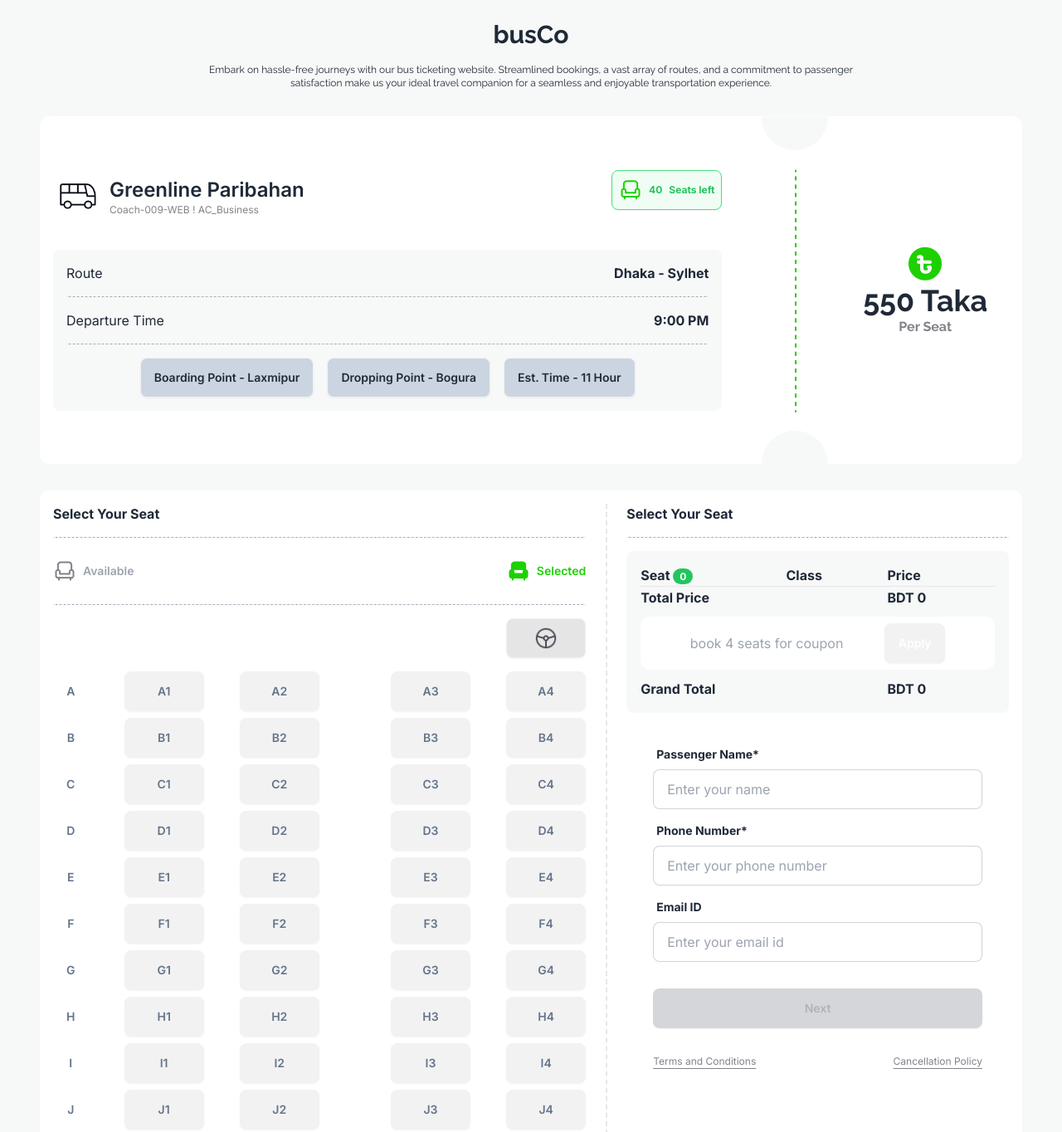
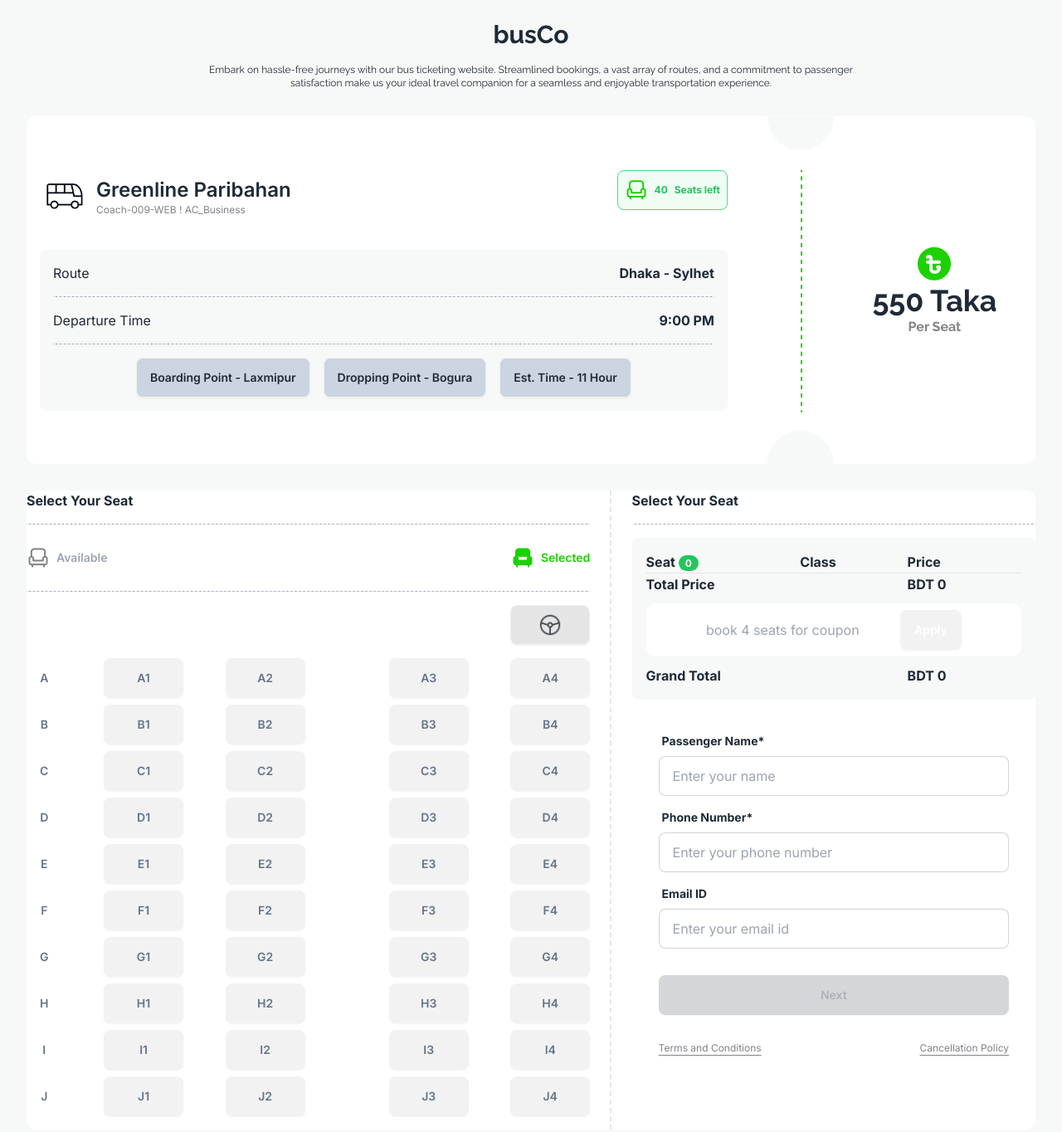
Before and after one commit to mdadnanshafiq/busco, a plain HTML site: page index.html in a window 1280 px wide. Shown: the part 1120-2484 px from the top of the page at 83% size. Drawn offline with nearby package versions, Linux system fonts and the light colour scheme; files whose address does not match are found by name.

Commit message:
mobile fix

```diff
--- a/index.html
+++ b/index.html
@@ -164,7 +164,7 @@
                 class="btn  text-green-500 bg-green-50 border-green-400 active:border-green-400 hover:border-green-400 font-bold">See
                 All Offers</button>
         </section>
-        <section id="buyTickets"
+        <section id="buyTickets mx-auto"
             class=" bg-[#F7F8F8] rounded-t-3xl border-t-2 border-[var(--green)] flex flex-col justify-center items-center lg:mt-8 lg:p-8">
             <div class="flex flex-col justify-center items-center p-4 gap-4">
                 <h2 class="text-3xl font-bold">busCo</h2>
@@ -172,13 +172,13 @@
                     Streamlined bookings, a vast array of routes, and a commitment to passenger satisfaction make us
                     your ideal travel companion for a seamless and enjoyable transportation experience.</p>
             </div>
-            <div class="lg:w-full md:w-[98vw] mx-auto md:mx-0 md:px-0">
-                <div class=" flex flex-col justify-center items-center rounded-lg   mx-auto inter my-4 px-4">
+            <div class="lg:w-full md:w-[98vw] w-[98vw] mx-auto md:mx-0 md:px-0">
+                <div class=" flex flex-col justify-center items-center rounded-lg   mx-auto inter my-4 ">
                     <div
                         class="py-4 mx-auto lg:flex lg:gap-4  bg-[#FFFFFF] px-4 lg:py-0 w-[95vw] mb-8 lg:w-full rounded-xl">
-                        <div class="lg:py-4 lg:w-[70%] lg:flex lg:flex-col lg:justify-center lg:">
+                        <div class="lg:py-4 lg:w-[70%] lg:flex lg:flex-col lg:justify-center w=[98vw]">
                             <div
-                                class=" w-[90vw] lg:w-full bg-base-100  flex flex-row justify-between items-center lg:items-start md:items-start ">
+                                class="  lg:w-full bg-base-100  flex flex-row justify-between items-center lg:items-start md:items-start ">
                                 <div class="flex justify-start items-center *:p-2 md:mb-8">
                                     <figure class="w-[60px]"><img class="" src="images//bus-logo.png" alt="" /></figure>
                                     <div class=" p-0 space-y-0">
@@ -227,9 +227,9 @@
                             <p class="font-bold text-[var(--grey)]">Per Seat</p>
                         </div>
                     </div>
-                    <div class="bg-[#FFFFFF] p-4 w-[95vw] mx-auto lg:w-full rounded-xl ">
+                    <div class="bg-[#FFFFFF]  w-[95vw] mx-auto lg:w-full rounded-xl ">
                         <div class="w-[90vw] lg:w-full mx-auto lg:flex lg:justify-between ">
-                            <div class="lg:w-[58%] lg:border-r-2 lg:border-dashed lg:pr-6">
+                            <div class="lg:w-[58%] lg:border-r-2 lg:border-dashed lg:pr-6 ">
                                 <h2 class="font-bold">Select Your Seat</h2>
                                 <hr class="w-full my-4 bg-gray-400 border-dashed
                                 ">
```
